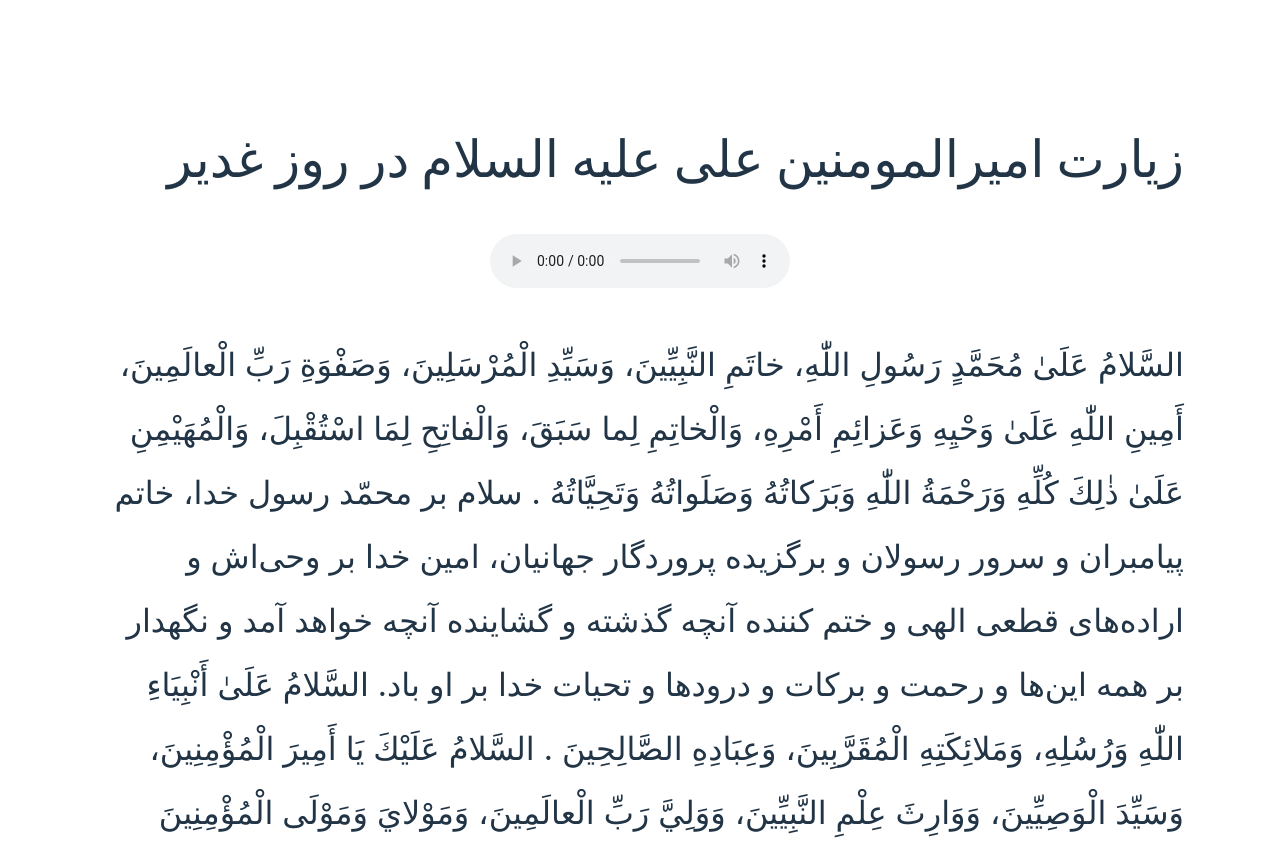
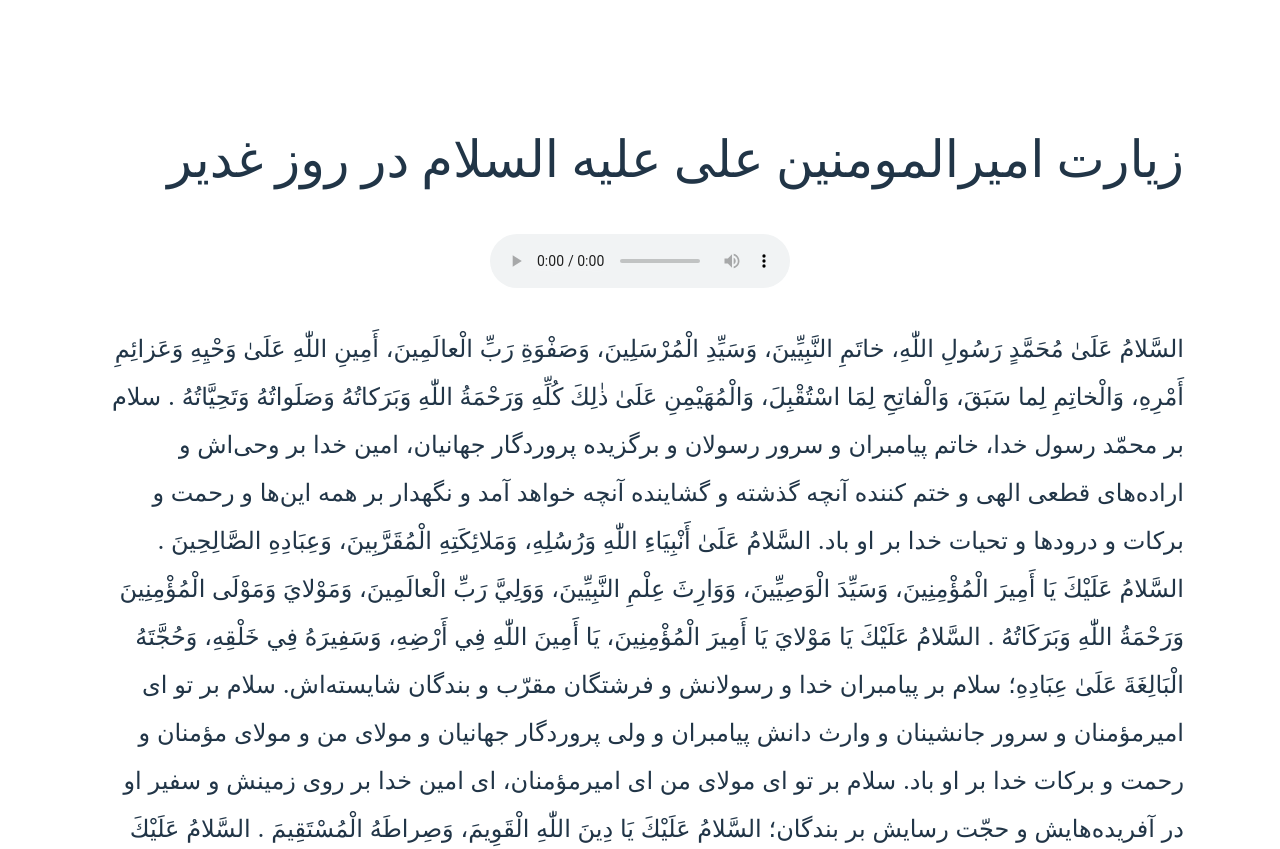
Before and after one commit to seyedahmaddv/ziarat-amir-al-momenin-qadir, a React (Vite) app in the folder ziarateamiralmomeninali/: page / in a window 1280 px wide. Shown: the top 849 px of the page. Built offline with nearby package versions, Linux system fonts and the light colour scheme.

Commit message:
resize font

```diff
--- a/ziarateamiralmomeninali/src/index.css
+++ b/ziarateamiralmomeninali/src/index.css
@@ -41,7 +41,7 @@ h1 {
 }
 
 p{
-  font-size: 2em;
+  font-size: 1.5em;
   line-height:2em;
 
 }
```
